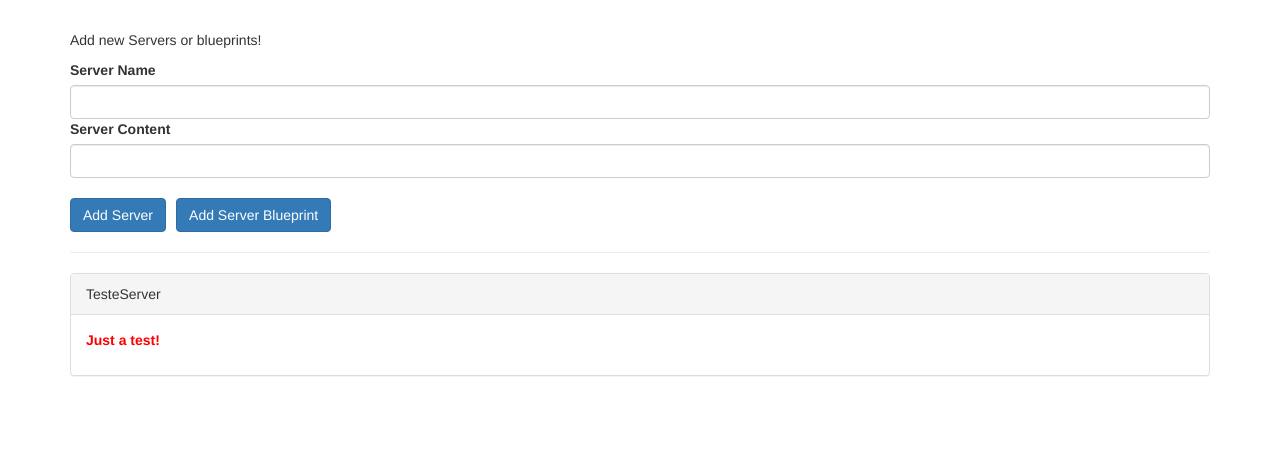
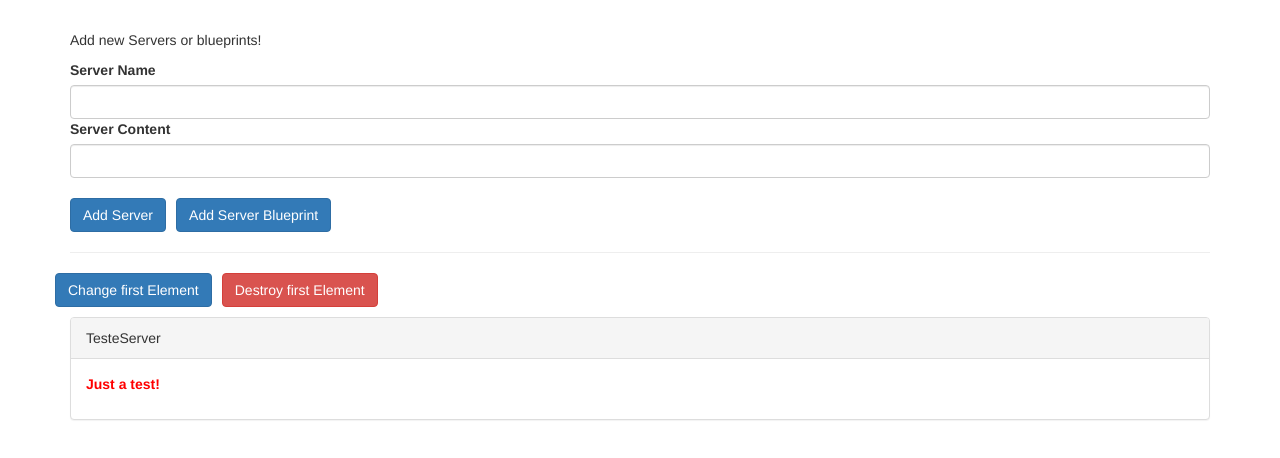
Before and after one commit to marcosJuniorPassarella/databinding-examples-angular, an Angular app: page / in a window 1280 px wide. Shown: the top 458 px of the page. Built offline with nearby package versions, Linux system fonts and the light colour scheme.

Commit message:
Life cicle hooks examples

```diff
--- a/src/app/app.component.html
+++ b/src/app/app.component.html
@@ -6,9 +6,24 @@
   <hr />
   <div class="row">
     <div class="col-xs-12">
+      <div class="row">
+        <div class="col" style="margin-bottom: 1rem">
+          <button class="btn btn-primary" (click)="onChangeFirst()">
+            Change first Element
+          </button>
+          <button
+            class="btn btn-danger"
+            style="margin-left: 1rem"
+            (click)="onDestroyFirst()"
+          >
+            Destroy first Element
+          </button>
+        </div>
+      </div>
       <app-server-element
         *ngFor="let serverElement of serverElements"
         [srvElement]="serverElement"
+        [name]="serverElement.name"
       >
         <p>
           <strong *ngIf="serverElement.type === 'server'" style="color: red">{{
--- a/src/app/app.component.ts
+++ b/src/app/app.component.ts
@@ -28,4 +28,12 @@ export class AppComponent {
       content: bluePrintData.serverContent,
     });
   }
+
+  onChangeFirst(): void {
+    this.serverElements[0].name = "Changed!";
+  }
+
+  onDestroyFirst(): void {
+    this.serverElements.splice(0, 1);
+  }
 }
--- a/src/app/server-element/server-element.component.html
+++ b/src/app/server-element/server-element.component.html
@@ -1,5 +1,5 @@
 <div class="panel panel-default">
-  <div class="panel-heading">{{ element.name }}</div>
+  <div class="panel-heading" #heading>{{ name }}</div>
   <div class="panel-body">
     <ng-content></ng-content>
   </div>
--- a/src/app/server-element/server-element.component.ts
+++ b/src/app/server-element/server-element.component.ts
@@ -1,14 +1,52 @@
-import { Component, Input } from "@angular/core";
+import { AfterViewInit } from "@angular/core";
+import {
+  AfterContentInit,
+  Component,
+  DoCheck,
+  ElementRef,
+  Input,
+  OnChanges,
+  OnDestroy,
+  OnInit,
+  SimpleChanges,
+  ViewChild,
+} from "@angular/core";
 
 @Component({
   selector: "app-server-element",
   templateUrl: "./server-element.component.html",
   styleUrls: ["./server-element.component.css"],
 })
-export class ServerElementComponent {
+export class ServerElementComponent
+  implements OnInit, OnChanges, DoCheck, AfterViewInit, OnDestroy
+{
   @Input("srvElement") element!: {
     type: string;
     name: string;
     content: string;
   };
+  @Input() name: string;
+  @ViewChild("heading") header: ElementRef;
+
+  ngOnInit(): void {
+    console.log("OnInit chamado");
+  }
+
+  ngOnChanges(changes: SimpleChanges): void {
+    console.log("changes chamado");
+    console.log(changes);
+  }
+
+  ngDoCheck(): void {
+    console.log("do check called");
+  }
+
+  ngAfterViewInit(): void {
+    console.log("afterViewInit called");
+    console.log(this.header.nativeElement.textContent);
+  }
+
+  ngOnDestroy(): void {
+    console.log("OnDestroy called");
+  }
 }
```
